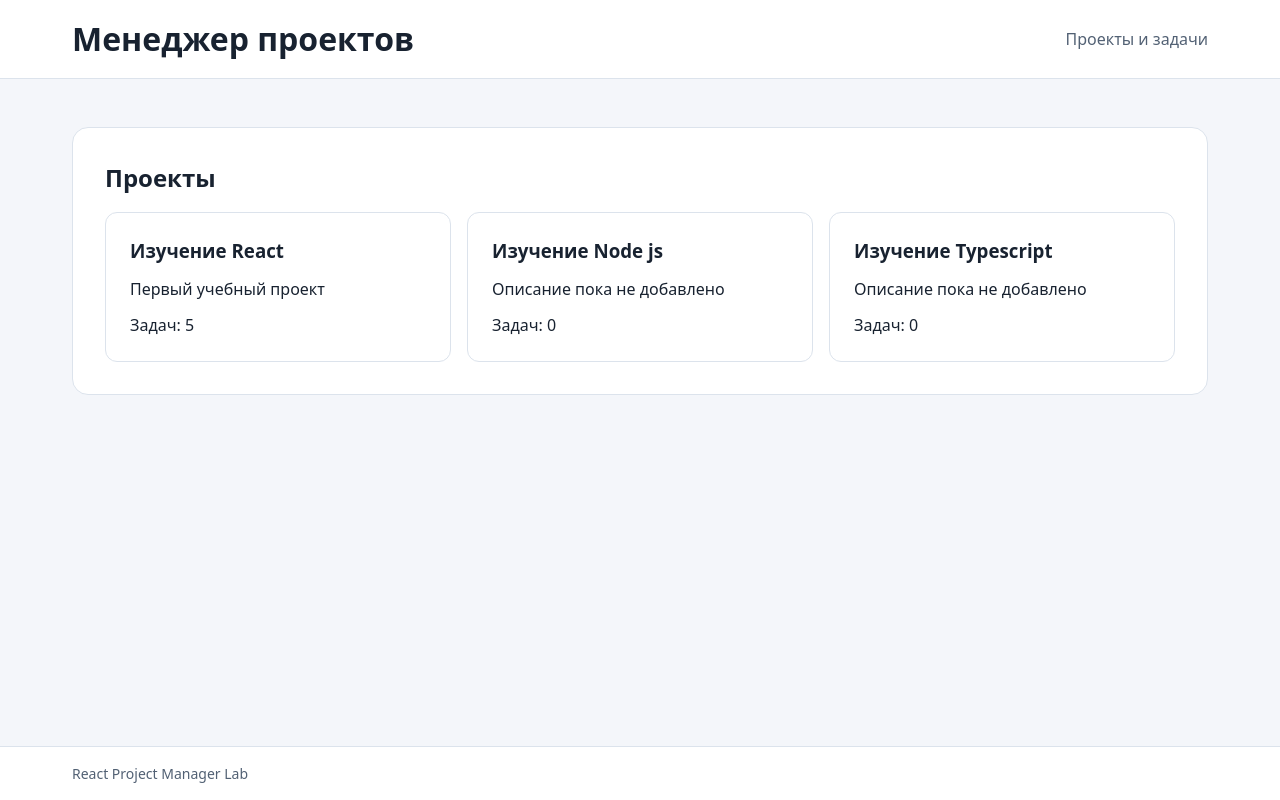
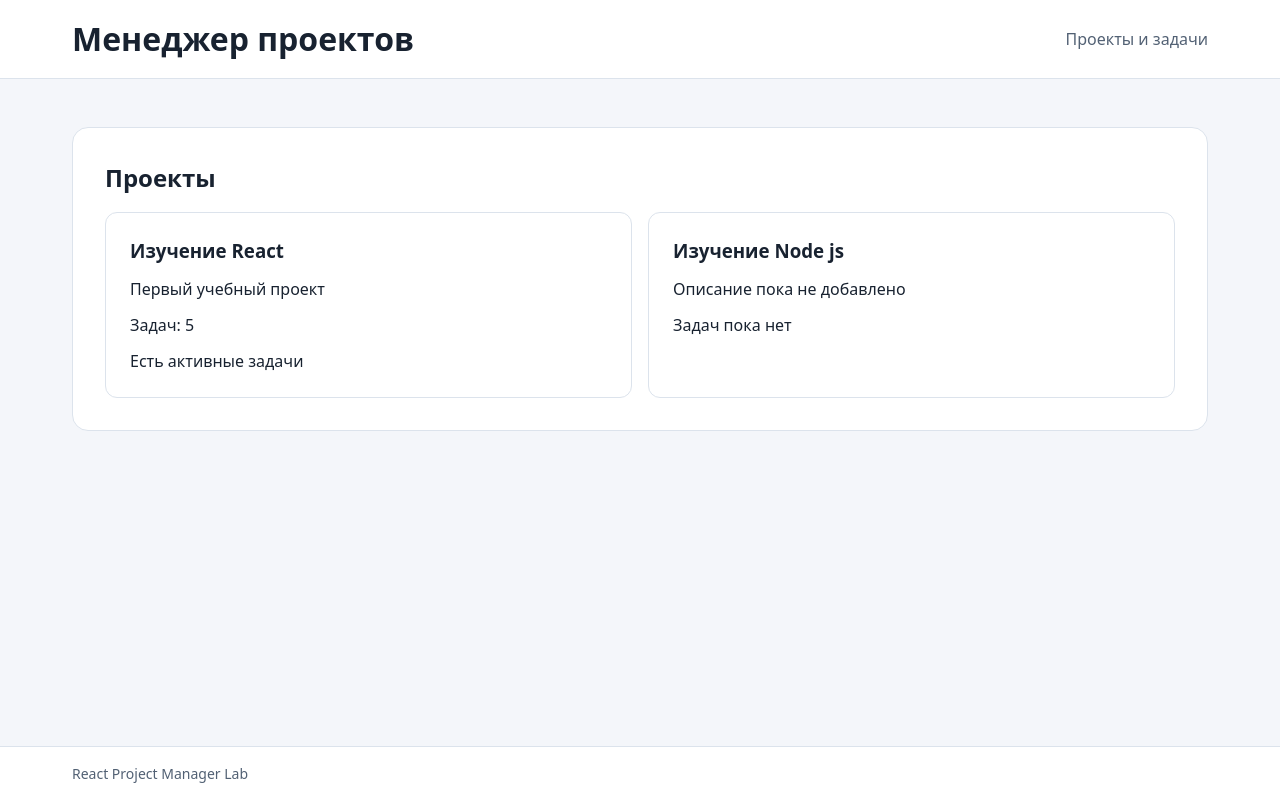
Before and after one commit to i-new-user/react-project-manager-lab, a React (Vite) app: page / in a window 1280 px wide. Built offline with nearby package versions, Linux system fonts and the light colour scheme.

Commit message:
feat: complete lesson 03 conditional rendering

```diff
--- a/src/components/ProjectCard.tsx
+++ b/src/components/ProjectCard.tsx
@@ -4,14 +4,21 @@ type ProjectCardProps = {
     title: string
     description?: string
     taskCount: number
+    hidden?: boolean
 }
 
-export const ProjectCard = ({title, description='Описание пока не добавлено', taskCount}: ProjectCardProps) => {
+export const ProjectCard = ({title, description='Описание пока не добавлено', taskCount, hidden=false}: ProjectCardProps) => {
+
+    if(hidden){
+        return null
+    }
+
     return(
         <Article>
             <h3>{title}</h3>
             <p>{description}</p>
-            <p>Задач: {taskCount}</p>
+            <p>{taskCount > 0 ? `Задач: ${taskCount}` : `Задач пока нет`}</p>
+            {taskCount > 0 && <p>Есть активные задачи</p>}
         </Article>
     )
 }
--- a/src/components/ProjectList.tsx
+++ b/src/components/ProjectList.tsx
@@ -33,7 +33,7 @@ export function ProjectList() {
       <CardsGrid>
         <ProjectCard title='Изучение React' description='Первый учебный проект' taskCount={5}/>
         <ProjectCard title='Изучение Node js' taskCount={0}/>
-        <ProjectCard title='Изучение Typescript' taskCount={0}/>
+        <ProjectCard title='Изучение Typescript' taskCount={0} hidden={true}/>
       </CardsGrid>
     </Section>
   );
```
